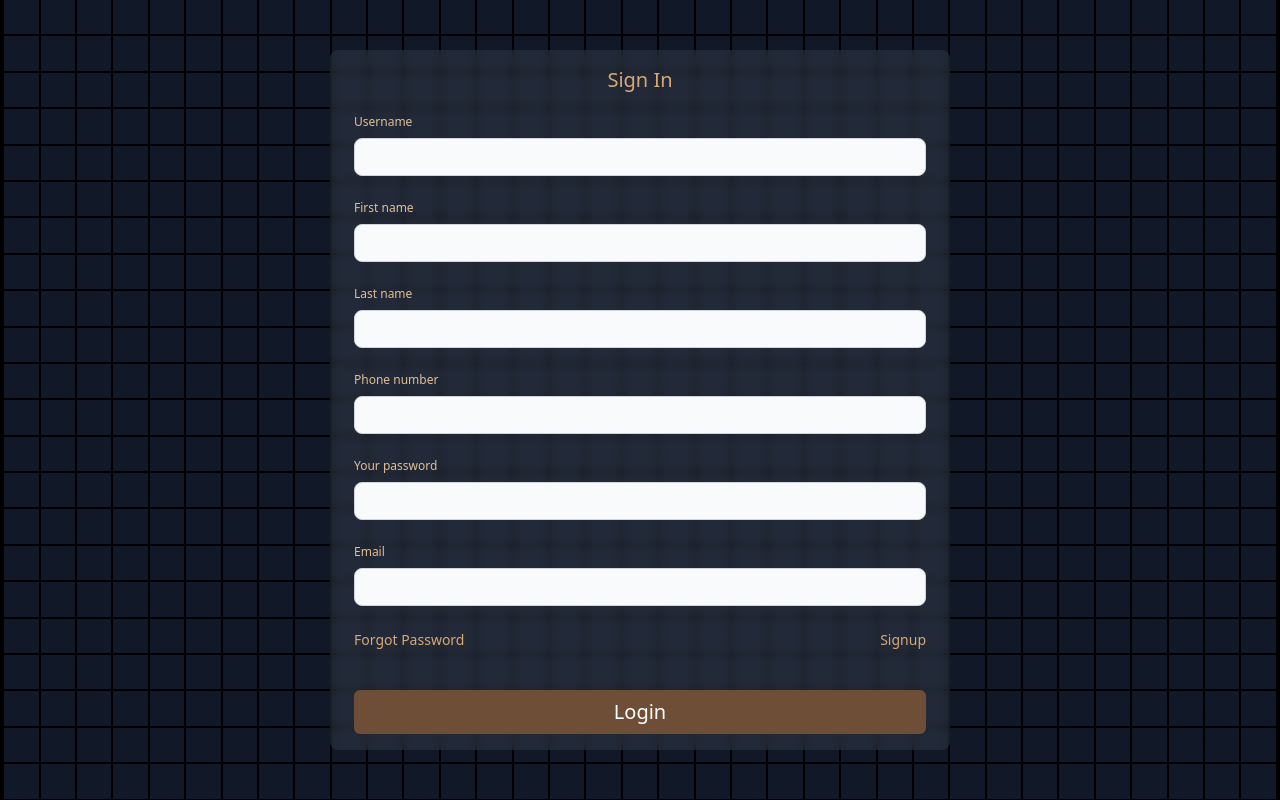
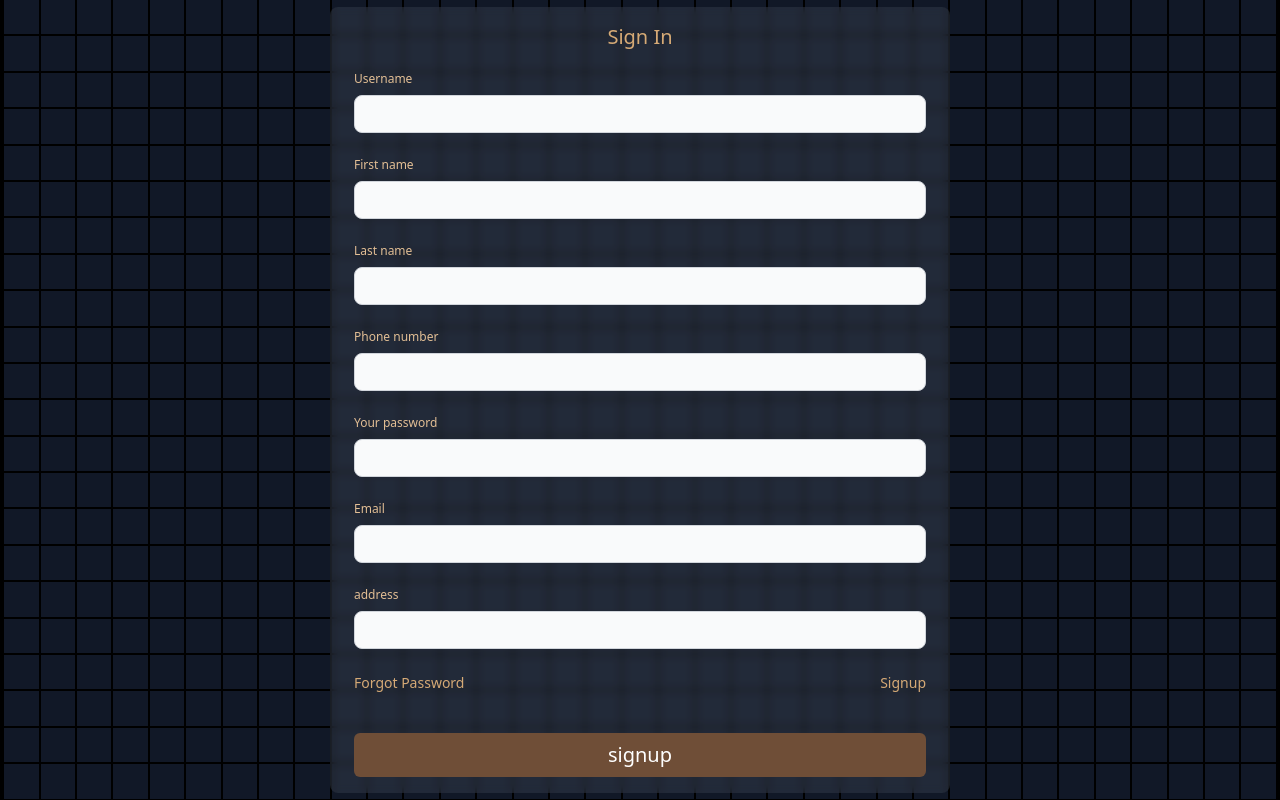
Before and after one commit to FATEMEHAG79/Maktab105_DjangoCafe_Group1, a Django app: page /account/signup/ in a window 1280 px wide. Run offline with Django 5.2, Linux system fonts and the light colour scheme; some libraries are stand-ins or nearby versions.

Commit message:
some changes in home.html profile. and register.html

```diff
--- a/templates/register.html
+++ b/templates/register.html
@@ -15,42 +15,48 @@
                     Sign In
                 </div>
                 <form action="" method="POST">
-                    {% csrf_token %}
+                {% csrf_token %}
                     <div class="mb-6">
-                        <label for="username" class="block mb-2 text-xs font-medium text-[#E3BF95]">Username</label>
-                        <input id="username" name="username"
+                        <label for="id_username" class="block mb-2 text-xs font-medium text-[#E3BF95]">Username</label>
+                        <input type="text" name="username" id="id_username"
                                class="bg-gray-50 border border-gray-300 text-gray-900 text-xs rounded-lg focus:ring-blue-500 focus:border-blue-500 block w-full p-1.5 md:p-2.5 dark:bg-gray-700 dark:border-gray-600 dark:placeholder-gray-400 dark:text-white dark:focus:ring-blue-500 dark:focus:border-blue-500"
                                required>
                     </div>
                     <div class="mb-6">
-                        <label for="firstname" class="block mb-2 text-xs font-medium text-[#E3BF95]">First name</label>
-                        <input id="firstname" name="firstname"
+                        <label for="id_first_name" class="block mb-2 text-xs font-medium text-[#E3BF95]">First name</label>
+                        <input type="text" name="first_name" id="id_first_name"
                                class="bg-gray-50 border border-gray-300 text-gray-900 text-xs rounded-lg focus:ring-blue-500 focus:border-blue-500 block w-full p-1.5 md:p-2.5 dark:bg-gray-700 dark:border-gray-600 dark:placeholder-gray-400 dark:text-white dark:focus:ring-blue-500 dark:focus:border-blue-500"
                                required>
                     </div>
                     <div class="mb-6">
-                        <label for="lastname" class="block mb-2 text-xs font-medium text-[#E3BF95]">Last name</label>
-                        <input id="lastname" name="lastname"
+                        <label for="id_last_name" class="block mb-2 text-xs font-medium text-[#E3BF95]">Last name</label>
+                        <input type="text" name="last_name" id="id_last_name"
                                class="bg-gray-50 border border-gray-300 text-gray-900 text-xs rounded-lg focus:ring-blue-500 focus:border-blue-500 block w-full p-1.5 md:p-2.5 dark:bg-gray-700 dark:border-gray-600 dark:placeholder-gray-400 dark:text-white dark:focus:ring-blue-500 dark:focus:border-blue-500"
                                required>
                     </div>
                     <div class="mb-6">
-                        <label for="phonenumber" class="block mb-2 text-xs font-medium text-[#E3BF95]">Phone
+                        <label for="id_phone_number" class="block mb-2 text-xs font-medium text-[#E3BF95]">Phone
                             number</label>
-                        <input id="phonenumber" name="phonenumber"
+                        <input type="text" name="phone_number" id="id_phone_number"
                                class="bg-gray-50 border border-gray-300 text-gray-900 text-xs rounded-lg focus:ring-blue-500 focus:border-blue-500 block w-full p-1.5 md:p-2.5 dark:bg-gray-700 dark:border-gray-600 dark:placeholder-gray-400 dark:text-white dark:focus:ring-blue-500 dark:focus:border-blue-500"
                                required>
                     </div>
                     <div class="mb-6">
-                        <label for="password" class="block mb-2 text-xs font-medium text-[#E3BF95]">Your
+                        <label for="id_password" class="block mb-2 text-xs font-medium text-[#E3BF95]">Your
                             password</label>
-                        <input type="password" id="password" name="password"
+                        <input type="text" name="password" id="id_password"
                                class="bg-gray-50 border border-gray-300 text-gray-900 text-xs rounded-lg focus:ring-blue-500 focus:border-blue-500 block w-full p-1.5 md:p-2.5 dark:bg-gray-700 dark:border-gray-600 dark:placeholder-gray-400 dark:text-white dark:focus:ring-blue-500 dark:focus:border-blue-500"
                                required>
                     </div>
                     <div class="mb-6">
-                        <label for="email" class="block mb-2 text-xs font-medium text-[#E3BF95]">Email</label>
-                        <input id="email" name="email"
+                        <label for="id_email" class="block mb-2 text-xs font-medium text-[#E3BF95]">Email</label>
+                        <input type="email" name="email" id="id_email"
+                               class="bg-gray-50 border border-gray-300 text-gray-900 text-xs rounded-lg focus:ring-blue-500 focus:border-blue-500 block w-full p-1.5 md:p-2.5 dark:bg-gray-700 dark:border-gray-600 dark:placeholder-gray-400 dark:text-white dark:focus:ring-blue-500 dark:focus:border-blue-500"
+                               required>
+                    </div>
+                    <div class="mb-6">
+                        <label for="id_address" class="block mb-2 text-xs font-medium text-[#E3BF95]">address</label>
+                        <input type="text" name="address" id="id_address"
                                class="bg-gray-50 border border-gray-300 text-gray-900 text-xs rounded-lg focus:ring-blue-500 focus:border-blue-500 block w-full p-1.5 md:p-2.5 dark:bg-gray-700 dark:border-gray-600 dark:placeholder-gray-400 dark:text-white dark:focus:ring-blue-500 dark:focus:border-blue-500"
                                required>
                     </div>
@@ -60,7 +66,7 @@
                     </div>
                     <button type="submit"
                             class="mt-4 md:mt-10 w-full flex justify-center text-sm md:text-xl bg-[#6F4E37] py-2 rounded-md">
-                        Login
+                        signup
                     </button>
                 </form>
             </div>
```
Also changed, not shown: templates/home.html (+6 -3 lines), templates/profile.html (+19 -17 lines).
